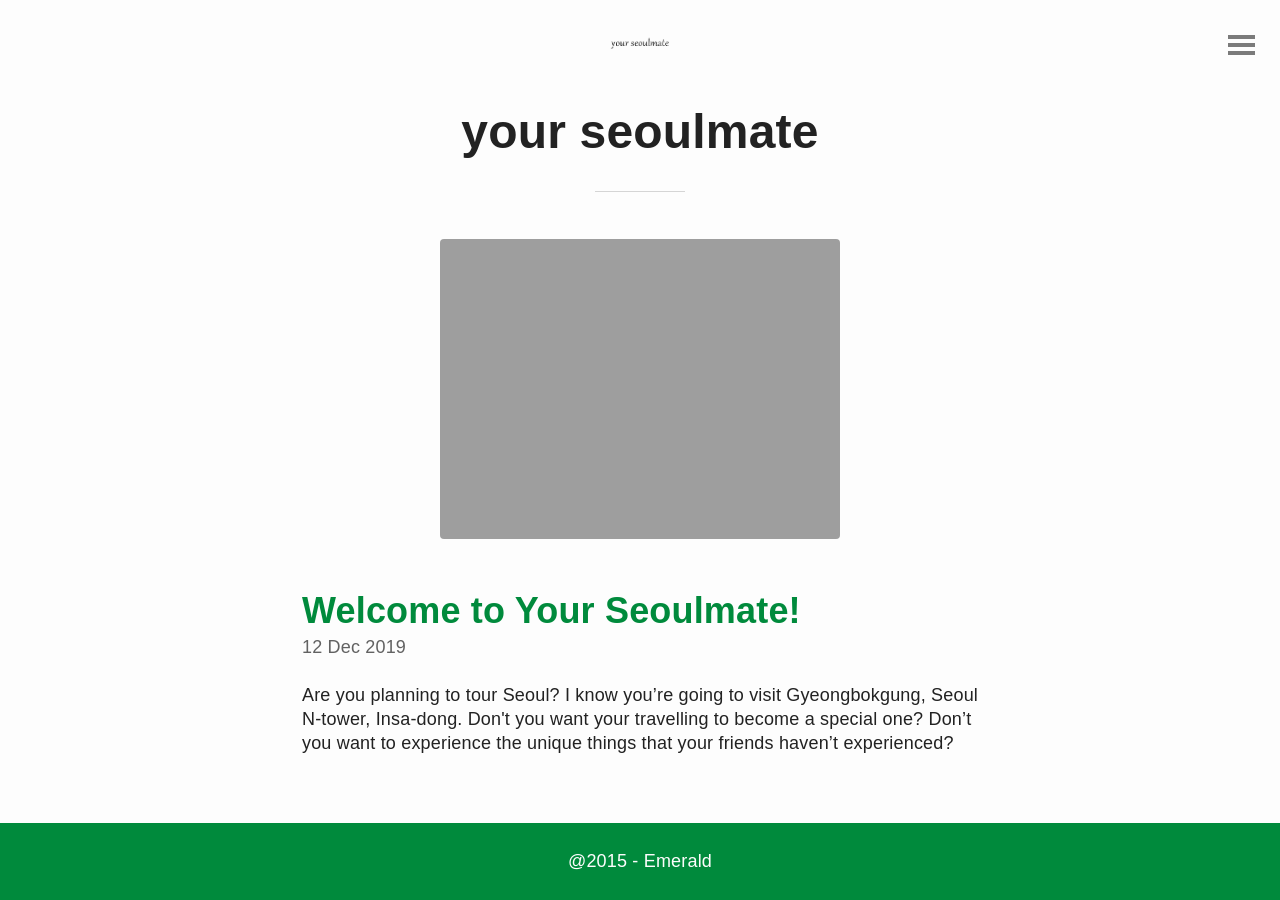
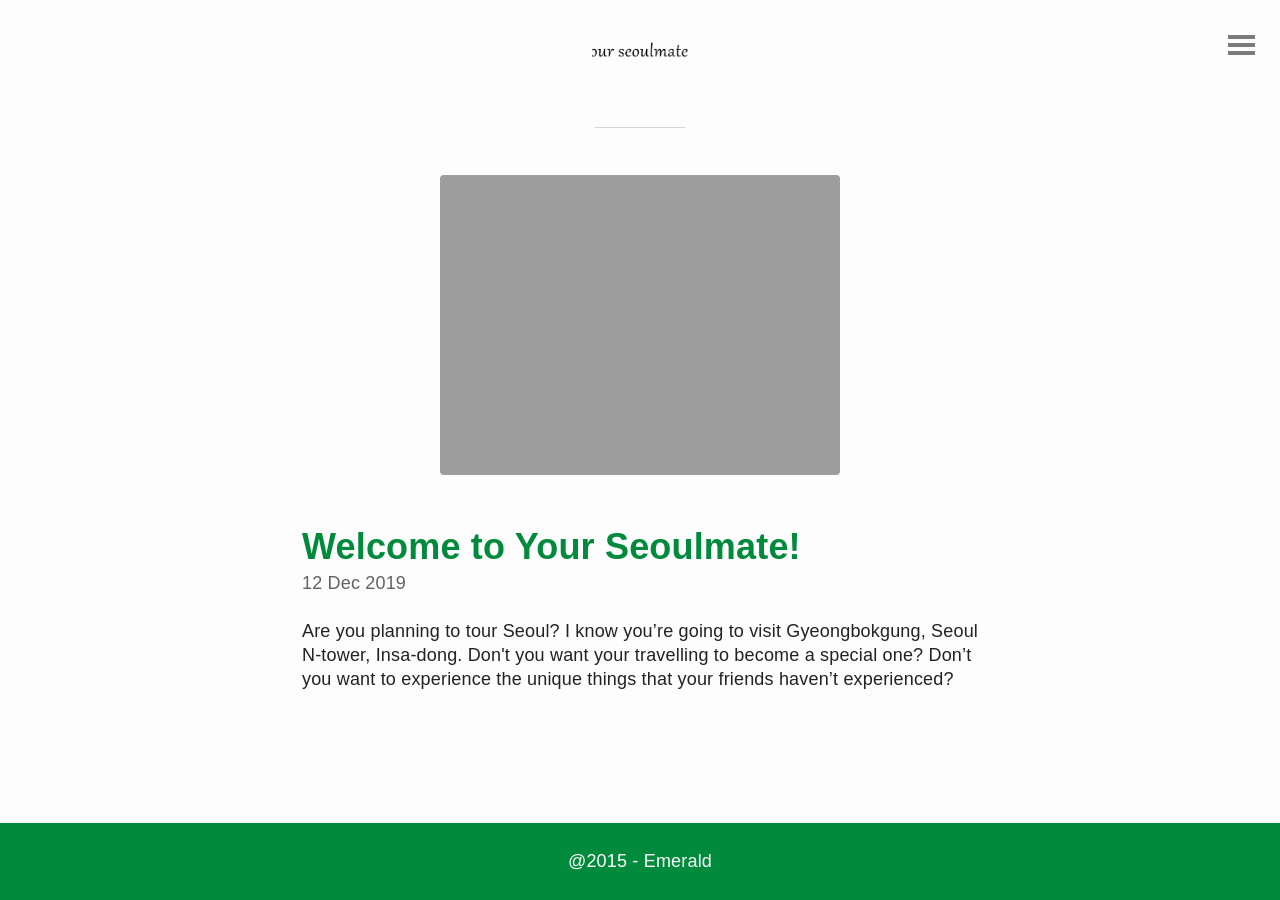
Before and after one commit to daysie0917/yourseoulmate, a Jekyll site: the page built from index.html, in a window 1280 px wide. Built offline with Jekyll 4.4.1, drawn with Linux system fonts in a browser that asks for light colours; the list of posts is cut into pages by our own code.

Commit message:
Update header.html

```diff
--- a/_includes/header.html
+++ b/_includes/header.html
@@ -1,6 +1,6 @@
 <header id="header">
 	<a href="{{ site.baseurl }}">
-		<img src="{{ "/img1/thumbnail/main.png" | prepend: site.baseurl | replace: '//', '/' }}" alt="Emerald Logo">
-	  <h1>your seoulmate</h1>
+		<img src="{{ "/img1/thumbnail/main1.png" | prepend: site.baseurl | replace: '//', '/' }}" alt="Emerald Logo">
+
 	</a>
 </header>
```
